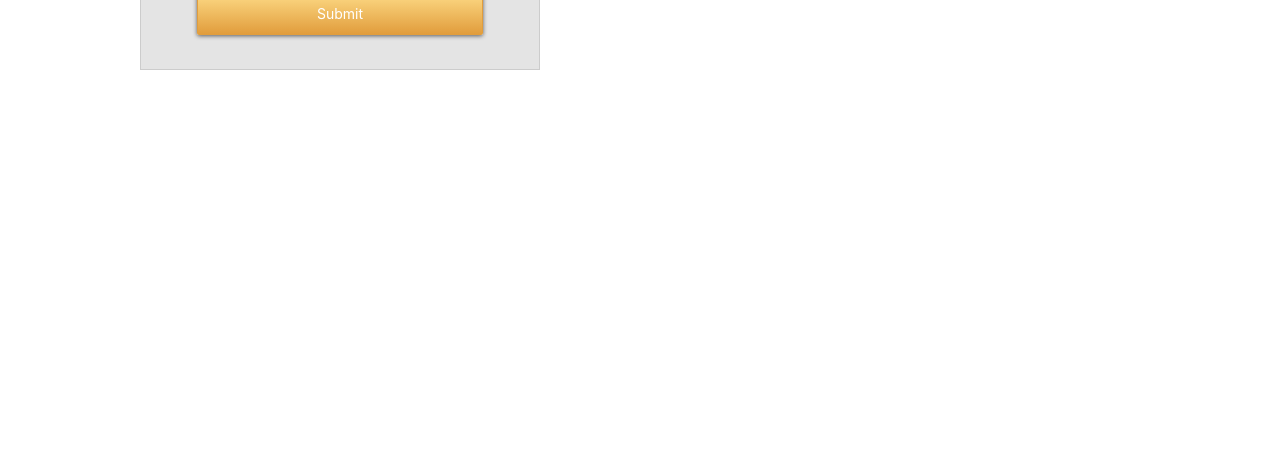
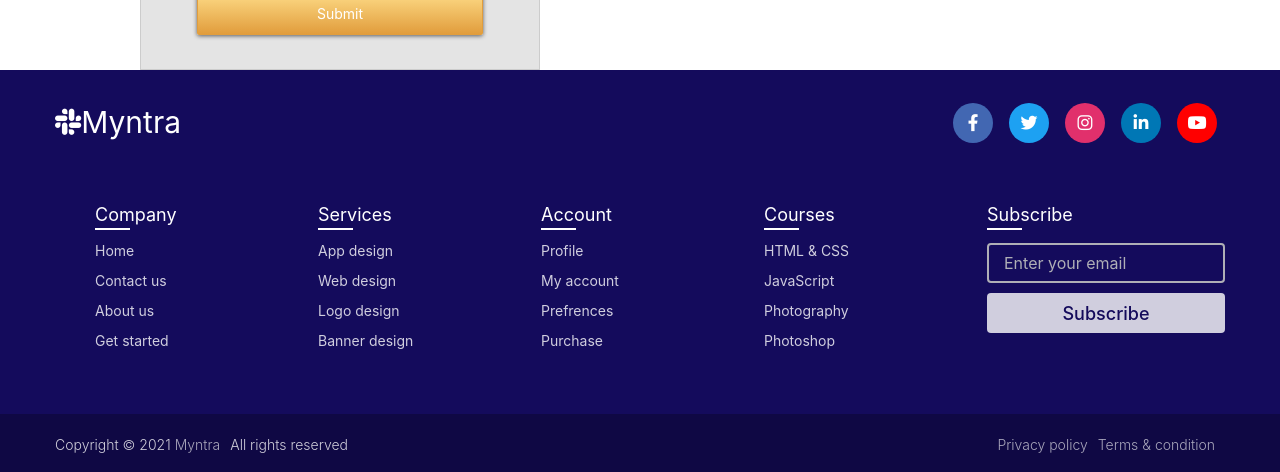
Before and after one commit to geearevee/Myntra-Clone---React-Project---bjv9usmeo138, a React (Create React App) app: page /checkout in a window 1280 px wide. Shown: the part 682-1154 px from the top of the page. Before the commit the page ends 800 px from the top, so only its background shows below. Built offline with nearby package versions, Linux system fonts and the light colour scheme; no server answers.

Commit message:
footer added

```diff
--- a/public/index.html
+++ b/public/index.html
@@ -1,8 +1,18 @@
 <!DOCTYPE html>
 <html lang="en">
   <head>
+    <link
+      rel="stylesheet"
+      href="https://cdnjs.cloudflare.com/ajax/libs/font-awesome/6.4.0/css/all.min.css"
+      integrity="sha512-iecdLmaskl7CVkqkXNQ/ZH/XLlvWZOJyj7Yy7tcenmpD1ypASozpmT/E0iPtmFIB46ZmdtAc9eNBvH0H/ZpiBw=="
+      crossorigin="anonymous"
+      referrerpolicy="no-referrer"
+    />
     <!-- Latest compiled and minified CSS -->
-<link rel="stylesheet" href="https://cdn.jsdelivr.net/npm/bootstrap@4.6.2/dist/css/bootstrap.min.css">
+    <link
+      rel="stylesheet"
+      href="https://cdn.jsdelivr.net/npm/bootstrap@4.6.2/dist/css/bootstrap.min.css"
+    />
 
     <!-- jQuery library -->
     <script src="https://cdn.jsdelivr.net/npm/jquery@3.6.3/dist/jquery.slim.min.js"></script>
--- /dev/null
+++ b/src/components/Footer.css
@@ -0,0 +1,242 @@
+/* @import url("https://fonts.googleapis.com/css2?family=Poppins:wght@200;300;400;500;600;700&display=swap");
+* {
+  margin: 0;
+  padding: 0;
+  box-sizing: border-box;
+  font-family: "Poppins", sans-serif;
+}
+body {
+  min-height: 100vh;
+  width: 100%;
+  background: #eeeceb;
+} */
+
+footer {
+  background: #140b5c;
+  width: 100%;
+  /* bottom: 0;
+  left: 0; */
+}
+/* footer::before {
+  content: "";
+  position: absolute;
+  left: 0;
+  top: 100px;
+  height: 1px;
+  width: 100%;
+  background: #afafb6;
+} */
+footer .content {
+  max-width: 1250px;
+  margin: auto;
+  padding: 30px 40px 40px 40px;
+}
+footer .content .top {
+  display: flex;
+  align-items: center;
+  justify-content: space-between;
+  margin-bottom: 50px;
+}
+.content .top .logo-details {
+  color: #fff;
+  font-size: 30px;
+}
+.content .top .media-icons {
+  display: flex;
+}
+.content .top .media-icons a {
+  height: 40px;
+  width: 40px;
+  margin: 0 8px;
+  border-radius: 50%;
+  text-align: center;
+  line-height: 40px;
+  color: #fff;
+  font-size: 17px;
+  text-decoration: none;
+  transition: all 0.4s ease;
+}
+.top .media-icons a:nth-child(1) {
+  background: #4267b2;
+}
+.top .media-icons a:nth-child(1):hover {
+  color: #4267b2;
+  background: #fff;
+}
+.top .media-icons a:nth-child(2) {
+  background: #1da1f2;
+}
+.top .media-icons a:nth-child(2):hover {
+  color: #1da1f2;
+  background: #fff;
+}
+.top .media-icons a:nth-child(3) {
+  background: #e1306c;
+}
+.top .media-icons a:nth-child(3):hover {
+  color: #e1306c;
+  background: #fff;
+}
+.top .media-icons a:nth-child(4) {
+  background: #0077b5;
+}
+.top .media-icons a:nth-child(4):hover {
+  color: #0077b5;
+  background: #fff;
+}
+.top .media-icons a:nth-child(5) {
+  background: #ff0000;
+}
+.top .media-icons a:nth-child(5):hover {
+  color: #ff0000;
+  background: #fff;
+}
+footer .content .link-boxes {
+  width: 100%;
+  display: flex;
+  justify-content: space-between;
+}
+footer .content .link-boxes .box {
+  width: calc(100% / 5 - 10px);
+}
+.content .link-boxes .box .link_name {
+  color: #fff;
+  font-size: 18px;
+  font-weight: 400;
+  margin-bottom: 10px;
+  position: relative;
+}
+.link-boxes .box .link_name::before {
+  content: "";
+  position: absolute;
+  left: 0;
+  bottom: -2px;
+  height: 2px;
+  width: 35px;
+  background: #fff;
+}
+.content .link-boxes .box li {
+  margin: 6px 0;
+  list-style: none;
+}
+.content .link-boxes .box li a {
+  color: #fff;
+  font-size: 14px;
+  font-weight: 400;
+  text-decoration: none;
+  opacity: 0.8;
+  transition: all 0.4s ease;
+}
+.content .link-boxes .box li a:hover {
+  opacity: 1;
+  text-decoration: underline;
+}
+.content .link-boxes .input-box {
+  margin-right: 55px;
+}
+.link-boxes .input-box input {
+  height: 40px;
+  width: calc(100% + 55px);
+  outline: none;
+  border: 2px solid #afafb6;
+  background: #140b5c;
+  border-radius: 4px;
+  padding: 0 15px;
+  font-size: 15px;
+  color: #fff;
+  margin-top: 5px;
+}
+.link-boxes .input-box input::placeholder {
+  color: #afafb6;
+  font-size: 16px;
+}
+.link-boxes .input-box input[type="button"] {
+  background: #fff;
+  color: #140b5c;
+  border: none;
+  font-size: 18px;
+  font-weight: 500;
+  margin: 4px 0;
+  opacity: 0.8;
+  cursor: pointer;
+  transition: all 0.4s ease;
+}
+.input-box input[type="button"]:hover {
+  opacity: 1;
+}
+footer .bottom-details {
+  width: 100%;
+  background: #0f0844;
+}
+footer .bottom-details .bottom_text {
+  max-width: 1250px;
+  margin: auto;
+  padding: 20px 40px;
+  display: flex;
+  justify-content: space-between;
+}
+.bottom-details .bottom_text span,
+.bottom-details .bottom_text a {
+  font-size: 14px;
+  font-weight: 300;
+  color: #fff;
+  opacity: 0.8;
+  text-decoration: none;
+}
+.bottom-details .bottom_text a:hover {
+  opacity: 1;
+  text-decoration: underline;
+}
+.bottom-details .bottom_text a {
+  margin-right: 10px;
+}
+@media (max-width: 900px) {
+  footer .content .link-boxes {
+    flex-wrap: wrap;
+  }
+  footer .content .link-boxes .input-box {
+    width: 40%;
+    margin-top: 10px;
+  }
+}
+@media (max-width: 700px) {
+  footer {
+    position: relative;
+  }
+  .content .top .logo-details {
+    font-size: 26px;
+  }
+  .content .top .media-icons a {
+    height: 35px;
+    width: 35px;
+    font-size: 14px;
+    line-height: 35px;
+  }
+  footer .content .link-boxes .box {
+    width: calc(100% / 3 - 10px);
+  }
+  footer .content .link-boxes .input-box {
+    width: 60%;
+  }
+  .bottom-details .bottom_text span,
+  .bottom-details .bottom_text a {
+    font-size: 12px;
+  }
+}
+@media (max-width: 520px) {
+  footer::before {
+    top: 145px;
+  }
+  footer .content .top {
+    flex-direction: column;
+  }
+  .content .top .media-icons {
+    margin-top: 16px;
+  }
+  footer .content .link-boxes .box {
+    width: calc(100% / 2 - 10px);
+  }
+  footer .content .link-boxes .input-box {
+    width: 100%;
+  }
+}
--- /dev/null
+++ b/src/components/Footer.jsx
@@ -0,0 +1,119 @@
+import React from "react";
+import "./Footer.css";
+const Footer = () => {
+  return (
+    <div>
+      <footer>
+        <div className="content">
+          <div className="top">
+            <div className="logo-details">
+              <i className="fab fa-slack" />
+              <span className="logo_name">Myntra</span>
+            </div>
+            <div className="media-icons">
+              <a href="#">
+                <i className="fab fa-facebook-f" />
+              </a>
+              <a href="#">
+                <i className="fab fa-twitter" />
+              </a>
+              <a href="#">
+                <i className="fab fa-instagram" />
+              </a>
+              <a href="#">
+                <i className="fab fa-linkedin-in" />
+              </a>
+              <a href="#">
+                <i className="fab fa-youtube" />
+              </a>
+            </div>
+          </div>
+          <div className="link-boxes">
+            <ul className="box">
+              <li className="link_name">Company</li>
+              <li>
+                <a href="#">Home</a>
+              </li>
+              <li>
+                <a href="#">Contact us</a>
+              </li>
+              <li>
+                <a href="#">About us</a>
+              </li>
+              <li>
+                <a href="#">Get started</a>
+              </li>
+            </ul>
+            <ul className="box">
+              <li className="link_name">Services</li>
+              <li>
+                <a href="#">App design</a>
+              </li>
+              <li>
+                <a href="#">Web design</a>
+              </li>
+              <li>
+                <a href="#">Logo design</a>
+              </li>
+              <li>
+                <a href="#">Banner design</a>
+              </li>
+            </ul>
+            <ul className="box">
+              <li className="link_name">Account</li>
+              <li>
+                <a href="#">Profile</a>
+              </li>
+              <li>
+                <a href="#">My account</a>
+              </li>
+              <li>
+                <a href="#">Prefrences</a>
+              </li>
+              <li>
+                <a href="#">Purchase</a>
+              </li>
+            </ul>
+            <ul className="box">
+              <li className="link_name">Courses</li>
+              <li>
+                <a href="#">HTML &amp; CSS</a>
+              </li>
+              <li>
+                <a href="#">JavaScript</a>
+              </li>
+              <li>
+                <a href="#">Photography</a>
+              </li>
+              <li>
+                <a href="#">Photoshop</a>
+              </li>
+            </ul>
+            <ul className="box input-box">
+              <li className="link_name">Subscribe</li>
+              <li>
+                <input type="text" placeholder="Enter your email" />
+              </li>
+              <li>
+                <input type="button" defaultValue="Subscribe" />
+              </li>
+            </ul>
+          </div>
+        </div>
+        <div className="bottom-details">
+          <div className="bottom_text">
+            <span className="copyright_text">
+              Copyright © 2021 <a href="#">Myntra</a>All rights reserved
+            </span>
+            <span className="policy_terms">
+              <a href="#">Privacy policy</a>
+              <a href="#">Terms &amp; condition</a>
+            </span>
+          </div>
+        </div>
+      </footer>
+    </div>
+  );
+};
+
+export default Footer;
--- a/src/components/root.jsx
+++ b/src/components/root.jsx
@@ -1,25 +1,27 @@
-import React,{useEffect,useContext} from 'react';
-import Navbar from './Navbar';
-import {Outlet} from "react-router-dom";
-import {productContext} from "../App";
-import {authChecker} from "../Auth"
+import React, { useEffect, useContext } from "react";
+import Navbar from "./Navbar";
+import { Outlet } from "react-router-dom";
+import { productContext } from "../App";
+import { authChecker } from "../Auth";
+import Footer from "./Footer";
 const Root = () => {
-  const {setUser} = useContext(productContext);
+  const { setUser } = useContext(productContext);
   useEffect(() => {
     authChecker((user) => {
-      if(user){
-        setUser(user)
-      }else{
+      if (user) {
+        setUser(user);
+      } else {
         console.log("user is signed out");
       }
-    })
-  },[])
+    });
+  }, []);
   return (
-    <div className='app'>
-        <Navbar/>
-        <Outlet/>
+    <div className="app">
+      <Navbar />
+      <Outlet />
+      <Footer />
     </div>
-  )
-}
+  );
+};
 
 export default Root;
```
Also changed, not shown: src/App.css (+76 -71 lines). Lines whose indentation alone changed are shown as unchanged.
